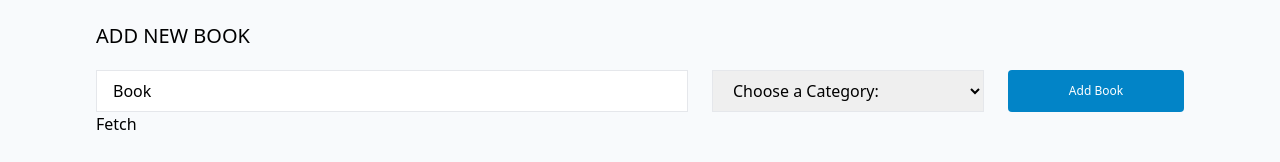
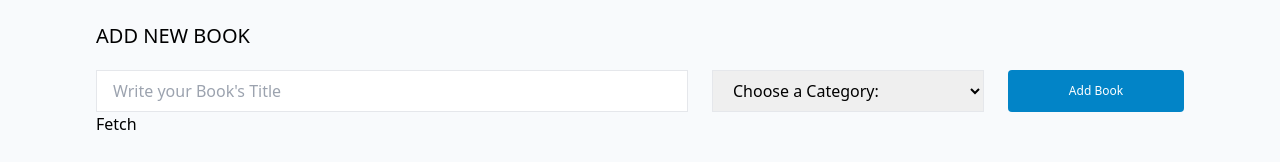
Before and after one commit to williamrolando88/bookstore, a React (Create React App) app: page / in a window 1280 px wide. Shown: the part 179-341 px from the top of the page. Built offline with nearby package versions, Linux system fonts and the light colour scheme; no server answers.

Commit message:
Delete default testing value

```diff
--- a/src/components/AddNew.jsx
+++ b/src/components/AddNew.jsx
@@ -4,7 +4,7 @@ import { storeBook } from '../redux/books/books';
 import { v4 } from 'uuid';
 
 const AddNew = () => {
-  const [title, setTitle] = useState('Book');
+  const [title, setTitle] = useState('');
   const [category, setCategory] = useState('default');
 
   const dispatch = useDispatch();
```
